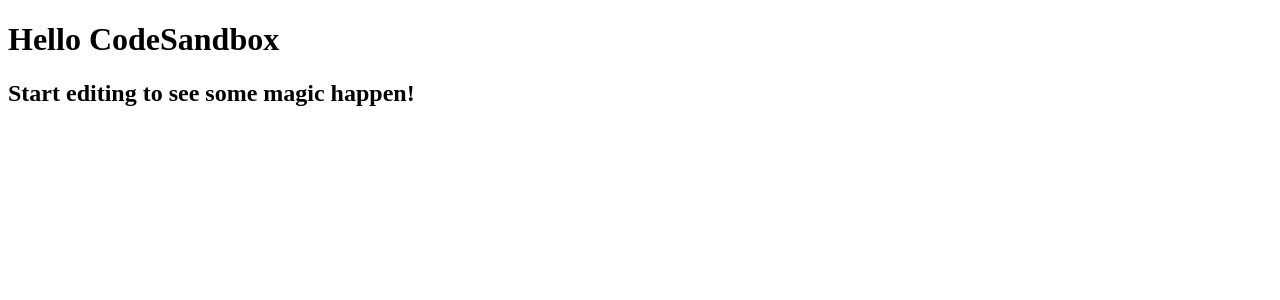
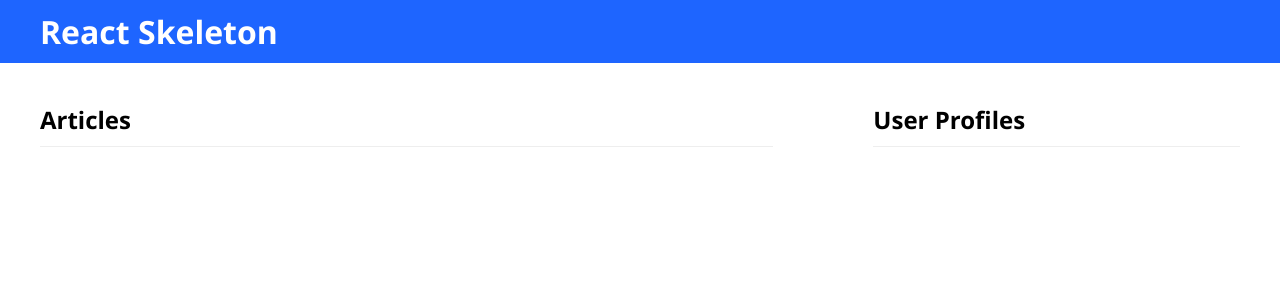
Before and after one commit to derpwanda/react-skeleton-screen, a React (Create React App) app: page / in a window 1280 px wide. Shown: the top 300 px of the page. Built offline with nearby package versions, Linux system fonts and the light colour scheme.

Commit message:
initial commit

```diff
--- a/package.json
+++ b/package.json
@@ -1,7 +1,7 @@
 {
   "name": "react-skeleton-screen",
   "version": "1.0.0",
-  "description": "",
+  "description": "creating an alternative loading screen in react.",
   "keywords": [],
   "main": "src/index.js",
   "dependencies": {
--- a/src/App.js
+++ b/src/App.js
@@ -1,14 +1,23 @@
 import React from "react";
+import Articles from "./components/Articles";
+import User from "./components/User";
 
 export default function App() {
   return (
-    <div className="App">
+    <div className="">
       <header>
-        <h1>Hello CodeSandbox</h1>
+        <h1>React Skeleton</h1>
       </header>
-      <h2>Start editing to see some magic happen!</h2>
 
-      <div className="content"></div>
+      <div className="content">
+        <div className="Articles">
+          <Articles />
+        </div>
+
+        <div className="User">
+          <User />
+        </div>
+      </div>
     </div>
   );
 }
--- /dev/null
+++ b/src/components/Articles.js
@@ -0,0 +1,11 @@
+import React from "react";
+
+const Articles = () => {
+  return (
+    <div className="articles">
+      <h2>Articles</h2>
+    </div>
+  );
+};
+
+export default Articles;
--- /dev/null
+++ b/src/components/User.js
@@ -0,0 +1,11 @@
+import React from "react";
+
+const User = () => {
+  return (
+    <div className="User">
+      <h2>User Profiles</h2>
+    </div>
+  );
+};
+
+export default User;
--- a/src/index.css
+++ b/src/index.css
@@ -1,11 +1,10 @@
 body {
   margin: 0;
-  font-family: 'Segoe UI', Tahoma, Geneva, Verdana, sans-serif';
-
+  font-family: "Segoe UI", Tahoma, Geneva, Verdana, sans-serif;
 }
 
 code {
-  font-family: 'Courier New', monospace
+  font-family: "Courier New", monospace;
 }
 
 header {
@@ -18,3 +17,18 @@
   max-width: 1200px;
   margin: 0 auto;
 }
+
+h2 {
+  padding-bottom: 10px;
+  border-bottom: 1px solid #eee;
+}
+
+.content {
+  width: 100%;
+  max-width: 1200px;
+  margin: 0 auto;
+  padding: 20px;
+  display: grid;
+  grid-template-columns: 2fr 1fr;
+  gap: 100px;
+}
--- a/src/index.js
+++ b/src/index.js
@@ -2,6 +2,7 @@
 import ReactDOM from "react-dom";
 
 import App from "./App";
+import "./index.css";
 
 const rootElement = document.getElementById("root");
 ReactDOM.render(
```
